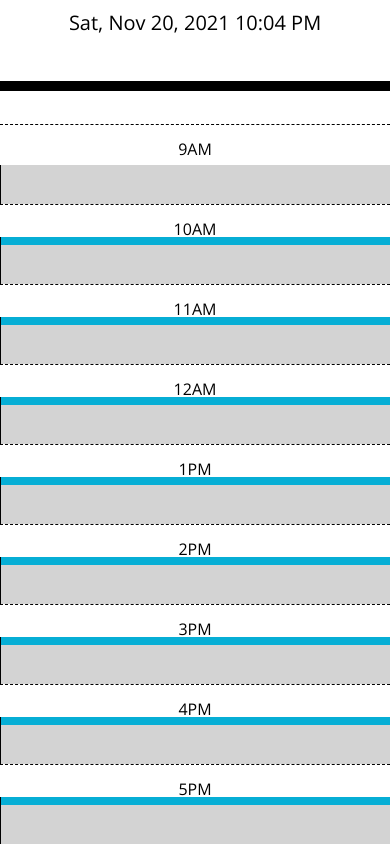
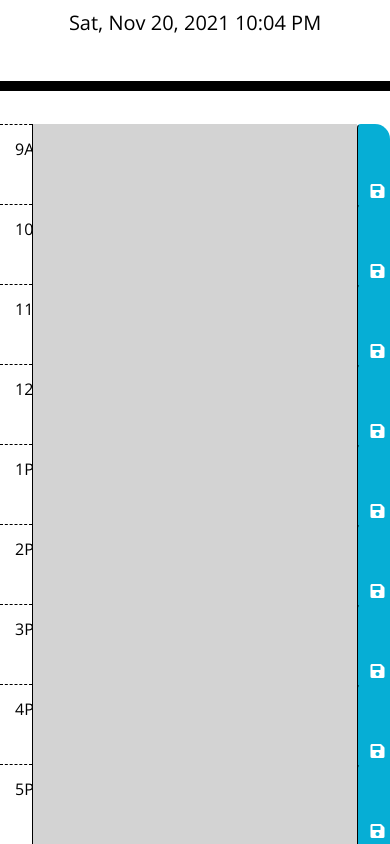
Before and after one commit to DanielArzani/Never-Miss-A-Task-Scheduler, a plain HTML site: page index.html in a window 390 px wide. Shown: the part 256-1100 px from the top of the page. Drawn offline with nearby package versions, Linux system fonts and the light colour scheme.

Commit message:
final adjustments and comments

```diff
--- a/Assets/CSS/style.css
+++ b/Assets/CSS/style.css
@@ -70,6 +70,8 @@ textarea {
   transition: all 0.3s ease-in-out;
 }
 
+/* Displays empty div as border to match mockup */
+
 .bottom-bdr {
   display: block;
   border: 1px solid;
--- a/Assets/JS/script.js
+++ b/Assets/JS/script.js
@@ -1,22 +1,6 @@
-// Display current date and time
-const currentDay = moment().format("llll");
-$("#currentDay").html(currentDay);
+//* Variables
 
-// Get current time
-const currentHour = moment().hour();
-
-const saveBtn = $(".saveBtn");
-
-// Save to Local Storage
-// Use notes to explain how this works!
-saveBtn.click(function () {
-  const value = $(this).siblings(".description").val();
-  const time = $(this).parent().attr("id");
-  console.log($(this));
-
-  localStorage.setItem(time, value);
-});
-
+//Textarea for each timeblock
 const nineAM = $("#input-hour-9");
 const tenAM = $("#input-hour-10");
 const elevenAM = $("#input-hour-11");
@@ -27,7 +11,31 @@ const threePM = $("#input-hour-3");
 const fourPM = $("#input-hour-4");
 const fivePM = $("#input-hour-5");
 
-// Get any data from local storage
+// Work Hours
+const hour9 = 9;
+const hour10 = 10;
+const hour11 = 11;
+const hour12 = 12;
+const hour1 = 13;
+const hour2 = 14;
+const hour3 = 15;
+const hour4 = 16;
+const hour5 = 17;
+
+// Current date and time
+const currentDay = moment().format("llll");
+
+// Current hour
+const currentHour = moment().hour();
+
+// Save button
+const saveBtn = $(".saveBtn");
+
+// Display current date and time
+$("#currentDay").html(currentDay);
+
+//* Getting data from Local Storage
+
 // 9am
 nineAM.val(localStorage.getItem("9"));
 // 10am
@@ -47,16 +55,9 @@ fourPM.val(localStorage.getItem("16"));
 // 5pm
 fivePM.val(localStorage.getItem("17"));
 
-const hour9 = 9;
-const hour10 = 10;
-const hour11 = 11;
-const hour12 = 12;
-const hour1 = 13;
-const hour2 = 14;
-const hour3 = 15;
-const hour4 = 16;
-const hour5 = 17;
+//* Change background colour of textarea depending on time
 
+// If the currentHour is greater than, less than or equal to the specified hour in each timeblock then a different class will be added
 //9am
 if (currentHour < hour9) {
   nineAM.addClass("future");
@@ -131,3 +132,14 @@ if (currentHour < hour5) {
 } else if (currentHour == hour5) {
   fivePM.addClass("present");
 }
+
+//*Event Listeners
+
+// Save to Local Storage
+// When the this keyword is called using event listeners, it will point toward the DOM element that the event listener is attached to, thus the saveBtn in this case
+saveBtn.click(function () {
+  const value = $(this).siblings(".description").val();
+  const time = $(this).parent().attr("id");
+
+  localStorage.setItem(time, value);
+});
--- a/index.html
+++ b/index.html
@@ -23,12 +23,6 @@
       rel="stylesheet"
     />
 
-    <!-- Bootstrap Icons -->
-    <link
-      rel="stylesheet"
-      href="https://cdn.jsdelivr.net/npm/bootstrap-icons@1.3.0/font/bootstrap-icons.css"
-    />
-
     <!-- Custom CSS Stylesheet -->
     <link rel="stylesheet" href="./Assets/CSS/style.css" />
     <title>Never-Miss-A-Task-Scheduler</title>
@@ -48,73 +42,73 @@
 
       <!-- 9AM -->
       <div id="9" class="row time-block">
-        <label for="input-hour-9" class="col-md-1 hour pt-3">9AM</label>
-        <textarea id="input-hour-9" class="col-md-10 description"> </textarea>
-        <button class="btn saveBtn col-md-1">
+        <label for="input-hour-9" class="col-1 hour pt-3">9AM</label>
+        <textarea id="input-hour-9" class="col-10 description"> </textarea>
+        <button class="btn saveBtn col-1">
           <i class="fas fa-save"></i>
         </button>
       </div>
       <!-- 10AM -->
       <div id="10" class="row time-block">
-        <label for="input-hour-10" class="col-md-1 hour pt-3">10AM</label>
-        <textarea id="input-hour-10" class="col-md-10 description"> </textarea>
-        <button class="btn saveBtn col-md-1">
+        <label for="input-hour-10" class="col-1 hour pt-3">10AM</label>
+        <textarea id="input-hour-10" class="col-10 description"> </textarea>
+        <button class="btn saveBtn col-1">
           <i class="fas fa-save"></i>
         </button>
       </div>
       <!-- 11AM -->
       <div id="11" class="row time-block">
-        <label for="input-hour-11" class="col-md-1 hour pt-3">11AM</label>
-        <textarea id="input-hour-11" class="col-md-10 description"> </textarea>
-        <button class="btn saveBtn col-md-1">
+        <label for="input-hour-11" class="col-1 hour pt-3">11AM</label>
+        <textarea id="input-hour-11" class="col-10 description"> </textarea>
+        <button class="btn saveBtn col-1">
           <i class="fas fa-save"></i>
         </button>
       </div>
       <!-- 12AM -->
       <div id="12" class="row time-block">
-        <label for="input-hour-12" class="col-md-1 hour pt-3">12AM</label>
-        <textarea id="input-hour-12" class="col-md-10 description"> </textarea>
-        <button class="btn saveBtn col-md-1">
+        <label for="input-hour-12" class="col-1 hour pt-3">12AM</label>
+        <textarea id="input-hour-12" class="col-10 description"> </textarea>
+        <button class="btn saveBtn col-1">
           <i class="fas fa-save"></i>
         </button>
       </div>
       <!-- 1PM -->
       <div id="13" class="row time-block">
-        <label for="input-hour-1" class="col-md-1 hour pt-3">1PM</label>
-        <textarea id="input-hour-1" class="col-md-10 description"> </textarea>
-        <button class="btn saveBtn col-md-1">
+        <label for="input-hour-1" class="col-1 hour pt-3">1PM</label>
+        <textarea id="input-hour-1" class="col-10 description"> </textarea>
+        <button class="btn saveBtn col-1">
           <i class="fas fa-save"></i>
         </button>
       </div>
       <!-- 2PM -->
       <div id="14" class="row time-block">
-        <label for="input-hour-2" class="col-md-1 hour pt-3">2PM</label>
-        <textarea id="input-hour-2" class="col-md-10 description"> </textarea>
-        <button class="btn saveBtn col-md-1">
+        <label for="input-hour-2" class="col-1 hour pt-3">2PM</label>
+        <textarea id="input-hour-2" class="col-10 description"> </textarea>
+        <button class="btn saveBtn col-1">
           <i class="fas fa-save"></i>
         </button>
       </div>
       <!-- 3PM -->
       <div id="15" class="row time-block">
-        <label for="input-hour-3" class="col-md-1 hour pt-3">3PM</label>
-        <textarea id="input-hour-3" class="col-md-10 description"> </textarea>
-        <button class="btn saveBtn col-md-1">
+        <label for="input-hour-3" class="col-1 hour pt-3">3PM</label>
+        <textarea id="input-hour-3" class="col-10 description"> </textarea>
+        <button class="btn saveBtn col-1">
           <i class="fas fa-save"></i>
         </button>
       </div>
       <!-- 4PM -->
       <div id="16" class="row time-block">
-        <label for="input-hour-4" class="col-md-1 hour pt-3">4PM</label>
-        <textarea id="input-hour-4" class="col-md-10 description"> </textarea>
-        <button class="btn saveBtn col-md-1">
+        <label for="input-hour-4" class="col-1 hour pt-3">4PM</label>
+        <textarea id="input-hour-4" class="col-10 description"> </textarea>
+        <button class="btn saveBtn col-1">
           <i class="fas fa-save"></i>
         </button>
       </div>
       <!-- 5PM -->
       <div id="17" class="row time-block mb-2">
-        <label for="input-hour-5" class="col-md-1 hour pt-3">5PM</label>
-        <textarea id="input-hour-5" class="col-md-10 description"> </textarea>
-        <button class="btn saveBtn col-md-1">
+        <label for="input-hour-5" class="col-1 hour pt-3">5PM</label>
+        <textarea id="input-hour-5" class="col-10 description"> </textarea>
+        <button class="btn saveBtn col-1">
           <i class="fas fa-save"></i>
         </button>
       </div>
@@ -124,20 +118,12 @@
     <!-- Bottom Border -->
     <div class="bottom-bdr"></div>
 
-    <!-- Note to self: Make CSS more responsive, that or get rid of the md in the columns and let it stay like this -->
-
     <!-- Dependencies -->
     <script src="https://code.jquery.com/jquery-3.4.1.min.js"></script>
+    <!-- Moment JS -->
     <script src="https://cdnjs.cloudflare.com/ajax/libs/moment.js/2.24.0/moment.min.js"></script>
 
-    <script
-      src="https://cdnjs.cloudflare.com/ajax/libs/jquery/3.6.0/jquery.min.js"
-      integrity="sha512-894YE6QWD5I59HgZOGReFYm4dnWc1Qt5NtvYSaNcOP+u1T9qYdvdihz0PPSiiqn/+/3e7Jo4EaG7TubfWGUrMQ=="
-      crossorigin="anonymous"
-      referrerpolicy="no-referrer"
-    ></script>
-
-    <!-- Script -->
+    <!-- My Script -->
     <script src="./Assets/JS/script.js"></script>
   </body>
 </html>
```
